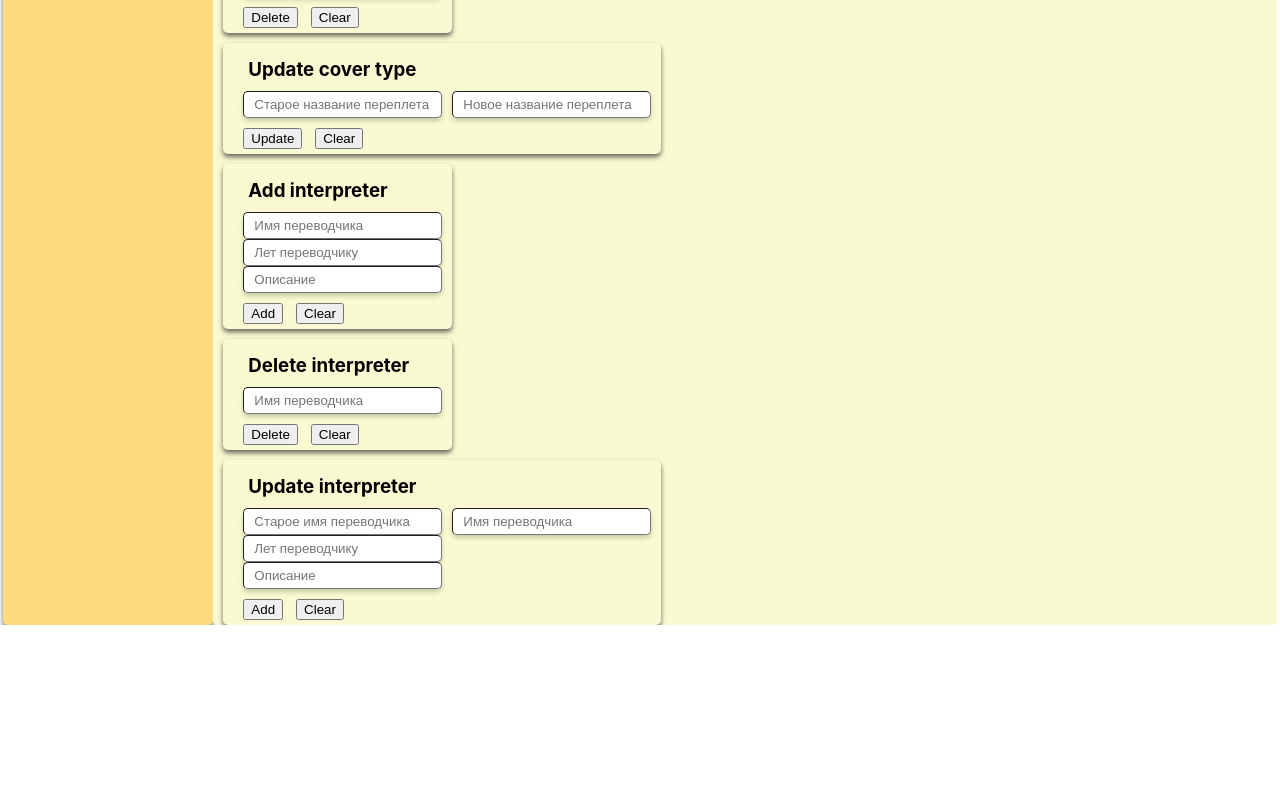
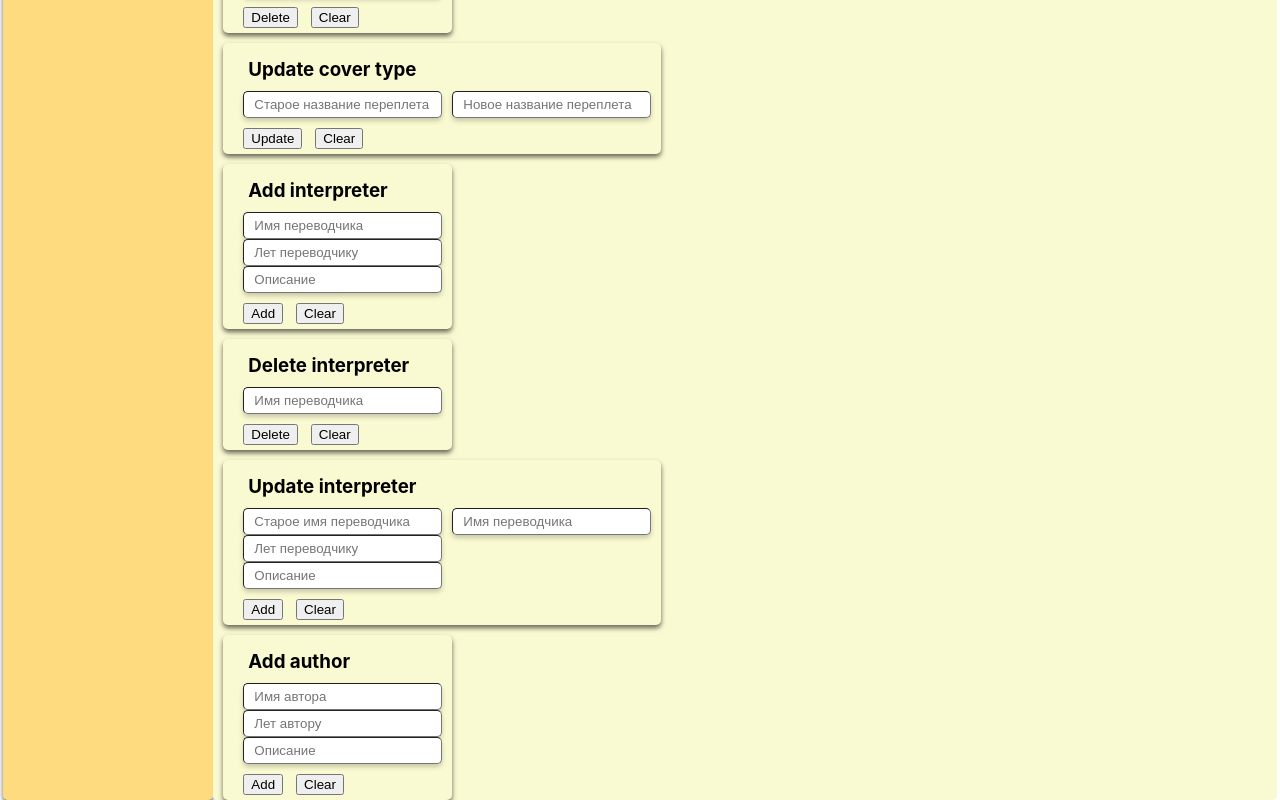
Before and after one commit to KruegerTheArtist/WebBookStore, a React (Create React App) app in the folder react-web-client/: page /adminPanel in a window 1280 px wide. Shown: the part 1687-2487 px from the top of the page. Before the commit the page ends 2312 px from the top, so only its background shows below. Built offline with nearby package versions, Linux system fonts and the light colour scheme; no server answers.

Commit message:
Добавление автора

```diff
--- a/react-web-client/src/App.js
+++ b/react-web-client/src/App.js
@@ -6,14 +6,13 @@ import Content from './components/body/content/Content';
 import { BrowserRouter } from 'react-router-dom';
 
 const Test = (props) => {
-  console.log('@@@@', props);
 
   return (
     <div className="app-wrapper">
       <BrowserRouter>
         <Header />
         <Navbar />
-        <Content content={props.state.contentPage} interpreterMethods={props.interpreterMethods} painterMethods={props.painterMethods} publisherMethods={props.publisherMethods} coverTypeMethods={props.coverTypeMethods} setPainterStyle={props.setPainterStyle} deletePainterStyle={props.deletePainterStyle} updatePainterStyle={props.updatePainterStyle}/>
+        <Content content={props.state.contentPage} authorMethods={props.authorMethods} interpreterMethods={props.interpreterMethods} painterMethods={props.painterMethods} publisherMethods={props.publisherMethods} coverTypeMethods={props.coverTypeMethods} setPainterStyle={props.setPainterStyle} deletePainterStyle={props.deletePainterStyle} updatePainterStyle={props.updatePainterStyle}/>
       </BrowserRouter>
     </div>
   );
--- a/react-web-client/src/components/admin-panel/AdminPanel.jsx
+++ b/react-web-client/src/components/admin-panel/AdminPanel.jsx
@@ -5,6 +5,7 @@ import PainterForm from './painter/PainterForm';
 import PublisherForm from './publisher/PublisherForm';
 import CoverTypeForm from './cover-type/CoverTypeForm';
 import InterpreterForm from './interpreter/InterpreterForm';
+import AuthorForm from './author/AuthorForm';
 
 
 
@@ -28,6 +29,9 @@ const AdminPanel = (props) => {
             <div>
                 <InterpreterForm interpreterMethods={props.props.interpreterMethods}/>
             </div>
+            <div>
+                <AuthorForm authorMethods={props.props.authorMethods}/>
+            </div>
         </div>
     );
 }
--- a/react-web-client/src/components/admin-panel/author/AuthorForm.jsx
+++ b/react-web-client/src/components/admin-panel/author/AuthorForm.jsx
@@ -1,17 +1,15 @@
 import React from 'react';
 import cs from './../../body/content/Content.module.css';
-import AddPainter from './add-painter/AddPainter';
-import DeletePainter from './delete-painter/DeletePainter';
-import UpdatePainter from './update-painter/UpdatePainter';
+import AddAuthor from './add-author/AddAuthor';
 
 
 const AuthorForm = (props) => {
     return (
 
         <div className={cs.content}>
-            {/* <AddPainter setPainter={props}/>
-            <DeletePainter deletePainter={props}/>
-            <UpdatePainter updatePainter={props}/> */}
+            <AddAuthor addAuthor={props}/>
+            {/* <DeletePainter deletePainter={props}/> */}
+            {/* <UpdatePainter updatePainter={props}/> */}
         </div>
     );
 }
--- a/react-web-client/src/components/admin-panel/author/add-author/AddAuthor.jsx
+++ b/react-web-client/src/components/admin-panel/author/add-author/AddAuthor.jsx
@@ -1,44 +1,36 @@
 import React from 'react';
-import "./AddPainter.css";
+import "./AddAuthor.css";
 
-//TODO переделать выбор стиля художника на select или checkboxes
-const AddPainter = (props) => {
-    console.log('PROS', props);
+const AddAuthor = (props) => {
     let name = React.createRef();
     let age = React.createRef();
     let description = React.createRef();
-    let style = React.createRef();
 
     let add = () => {
         let currentName = name.current.value;
         let currentAge = age.current.value;
         let currentDescription = description.current.value;
-        let currentStyle = style.current.value;
 
-        props.setPainter.painterMethods.setPainter(currentName, currentAge, currentDescription, currentStyle );
+        props.addAuthor.authorMethods.addAuthor(currentName, currentAge, currentDescription);
     }
 
     let clear = () => {
         name.current.value = '';
         age.current.value = '';
         description.current.value = '';
-        style.current.value = '';
     }
 
     return (
         <div className="add-form">
-            <h3>Add painter</h3>
+            <h3>Add author</h3>
             <div>
-                <input className="input" ref={name} placeholder="Имя художника" />
+                <input className="input" ref={name} placeholder="Имя автора" />
             </div>
             <div>
-                <input className="input" ref={age} placeholder="Лет художнику" />
+                <input className="input" ref={age} placeholder="Лет автору" />
             </div>
             <div>
                 <input className="input" ref={description} placeholder="Описание" />
-            </div>
-            <div>
-                <input className="input" ref={style} placeholder="Стиль" />
             </div>
             <div>
                 <button className="button" onClick={add}>Add</button>
@@ -48,4 +40,4 @@ const AddPainter = (props) => {
     );
 }
 
-export default AddPainter;
+export default AddAuthor;
--- a/react-web-client/src/redux/state.js
+++ b/react-web-client/src/redux/state.js
@@ -291,6 +291,24 @@ export let getAuthorByCount = (count) => {
     return state.contentPage.authors;
 }
 
+export let addAuthor = (name, age, description) => {
+    let author = {
+        id: newGuid(),
+        name,
+        age,
+        description,
+        booksIds: [
+            newGuid()
+        ]
+      }
+    axios.post('https://localhost:44394/api/Author', author).then(response => {
+        console.log('add author', response);
+    })
+
+    getAuthorByCount(10);
+    // rerenderEntireTree(state);
+}
+
 let newGuid = () => {
     return 'xxxxxxxx-xxxx-4xxx-yxxx-xxxxxxxxxxxx'.replace(/[xy]/g, function (c) {
         const r = Math.random() * 16 | 0, v = c == 'x' ? r : (r & 0x3 | 0x8);
--- a/react-web-client/src/render.js
+++ b/react-web-client/src/render.js
@@ -3,7 +3,7 @@ import ReactDOM from 'react-dom';
 import './index.css';
 import App from './App';
 import * as serviceWorker from './serviceWorker';
-import { setPainterStyle, initializeData, deletePainterStyle, updatePainterStyle, setPainter, deletePainter, updatePainter, getPainterByCount, addPublisher, getPublishersByCount, deletePublisher, updatePublisher, getCoverTypes, addCoverType, updateCoverType, deleteCoverType, addInterpreter, deleteInterpreter, updateInterpreter } from './redux/state';
+import { setPainterStyle, initializeData, deletePainterStyle, updatePainterStyle, setPainter, deletePainter, updatePainter, getPainterByCount, addPublisher, getPublishersByCount, deletePublisher, updatePublisher, getCoverTypes, addCoverType, updateCoverType, deleteCoverType, addInterpreter, deleteInterpreter, updateInterpreter, addAuthor } from './redux/state';
 
 export let rerenderEntireTree = (state) => {
   let painterMethods = {
@@ -33,9 +33,13 @@ export let rerenderEntireTree = (state) => {
     updateInterpreter
   }
 
+  let authorMethods = {
+    addAuthor
+  }
+
   ReactDOM.render(
     <React.StrictMode>
-      <App state={state} setPainterStyle={setPainterStyle} deletePainterStyle={deletePainterStyle} updatePainterStyle={updatePainterStyle} interpreterMethods={interpreterMethods} painterMethods={painterMethods} publisherMethods={publisherMethods} coverTypeMethods={coverTypeMethods} />
+      <App state={state} setPainterStyle={setPainterStyle} deletePainterStyle={deletePainterStyle} updatePainterStyle={updatePainterStyle} authorMethods={authorMethods} interpreterMethods={interpreterMethods} painterMethods={painterMethods} publisherMethods={publisherMethods} coverTypeMethods={coverTypeMethods} />
     </React.StrictMode>,
     document.getElementById('root')
   );
```
